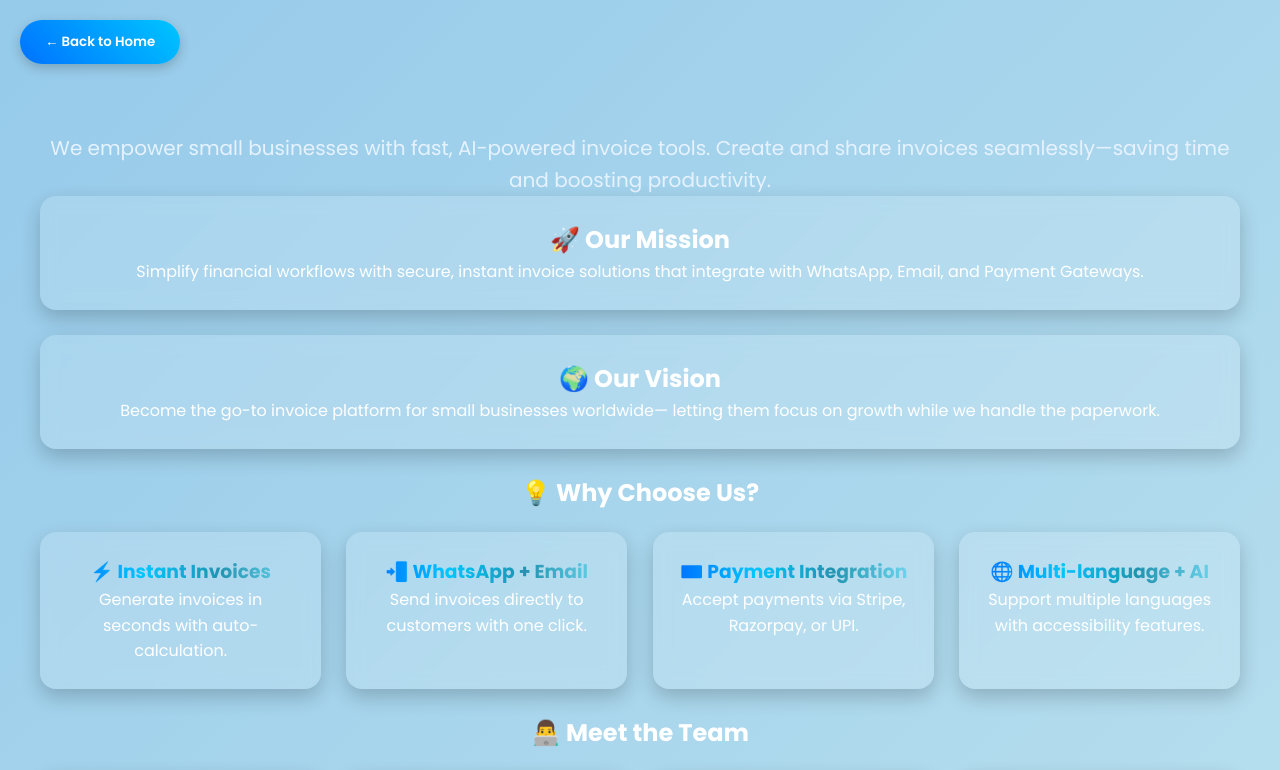
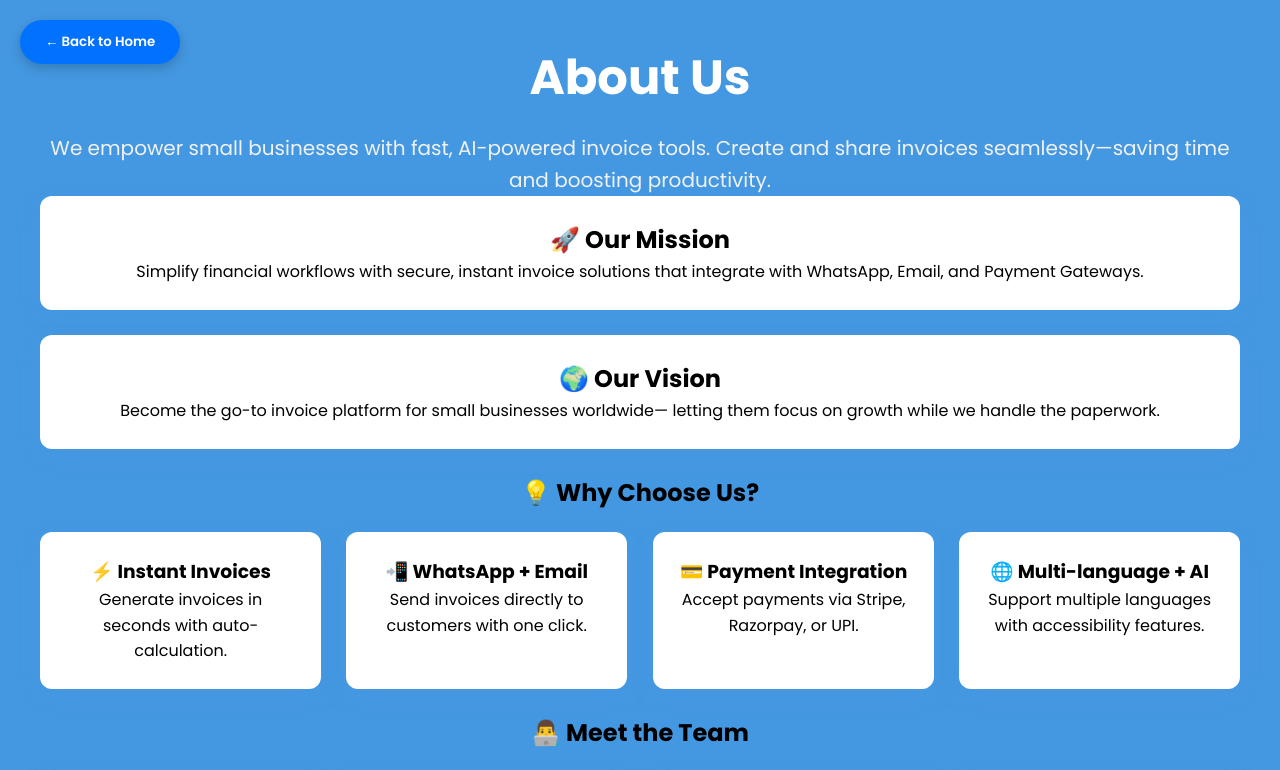
Before and after one commit to akankshapandit/FSD-hackathon, a React (Vite) app: page /about in a window 1280 px wide. Shown: the top 770 px of the page. Built offline with nearby package versions, Linux system fonts and the light colour scheme.

Commit message:
fix: updated about.css

```diff
--- a/src/Pages/About/About.css
+++ b/src/Pages/About/About.css
@@ -1,20 +1,11 @@
 .about-container {
   padding: 40px;
   font-family: 'Poppins', sans-serif;
-   background: linear-gradient(135deg, #4498e1, #d3f0f1);
-  background-size: 400% 400%;
-  animation: gradientBG 12s ease infinite;
+  background: #4498e1; /* Solid blue background */
   min-height: 100vh;
-  color: #fff;
+  color: #000; /* Default black text */
   text-align: center;
-  position: relative; /* Needed for absolute child */
-}
-
-/* Moving Gradient Background */
-@keyframes gradientBG {
-  0% { background-position: 0% 50%; }
-  50% { background-position: 100% 50%; }
-  100% { background-position: 0% 50%; }
+  position: relative;
 }
 
 /* Back Button - Top Left Corner */
@@ -22,7 +13,7 @@
   position: absolute;
   top: 20px;
   left: 20px;
-  background: linear-gradient(45deg, #0072ff, #00c6ff);
+  background: #0072ff;
   color: white;
   border: none;
   padding: 12px 25px;
@@ -34,46 +25,37 @@
 }
 
 .back-button:hover {
-  transform: scale(1.1) rotate(-2deg);
+  transform: scale(1.1);
   box-shadow: 0 6px 18px rgba(0,0,0,0.3);
 }
 
 /* Hero Section */
 .about-hero h1 {
   font-size: 48px;
-  background: linear-gradient(90deg, #0072ff, #00c6ff, #2193b0, #6dd5ed);
-  -webkit-background-clip: text;
-  -webkit-text-fill-color: transparent;
-  animation: pulseText 3s infinite;
-}
-
-@keyframes pulseText {
-  0%, 100% { transform: scale(1); }
-  50% { transform: scale(1.08); }
+  color: #fff; /* White heading text */
 }
 
 .about-hero p {
   font-size: 20px;
-  color: #e6f2ff;
+  color: #f1f1f1; /* Light gray for contrast */
   margin-top: 15px;
-  opacity: 0.9;
   animation: slideIn 1s ease forwards;
 }
 
 /* Cards (Mission, Vision, Values, Team) */
 .card, .value-card, .team-card {
-  background: rgba(255, 255, 255, 0.15);
-  border-radius: 16px;
+  background: #fff; /* White card background */
+  color: #000; /* Black text inside cards */
+  border-radius: 12px;
   padding: 25px;
-  box-shadow: 0 8px 20px rgba(0,0,0,0.2);
+  box-shadow: 0 8px 20px rgba(68, 152, 225, 0.3); /* Blue shadow */
   margin-bottom: 25px;
-  transition: all 0.4s ease;
-  backdrop-filter: blur(8px);
+  transition: all 0.3s ease;
 }
 
 .card:hover, .value-card:hover, .team-card:hover {
-  transform: translateY(-10px) rotate(1deg) scale(1.05);
-  box-shadow: 0 12px 30px rgba(0,0,0,0.3);
+  transform: translateY(-8px);
+  box-shadow: 0 12px 28px rgba(68, 152, 225, 0.5); /* Stronger blue shadow */
 }
 
 /* Values Grid */
@@ -88,18 +70,18 @@
 .team-card img {
   border-radius: 50%;
   margin-bottom: 15px;
-  border: 4px solid #fff;
+  border: 3px solid #4498e1;
   transition: transform 0.3s ease;
 }
 
 .team-card:hover img {
-  transform: rotate(360deg) scale(1.2);
+  transform: scale(1.1);
 }
 
 /* Fade + Pop Animation */
 .fade-in {
   opacity: 0;
-  transform: scale(0.8) translateY(30px);
+  transform: scale(0.9) translateY(30px);
   animation: popIn 0.8s forwards;
 }
 
@@ -122,18 +104,6 @@
 .delay-10 { animation-delay: 3s; }
 .delay-11 { animation-delay: 3.3s; }
 
-/* Fun Hover Glow */
-.value-card h3, .team-card h3 {
-  background: linear-gradient(90deg, #0072ff, #00c6ff, #2193b0, #6dd5ed);
-  -webkit-background-clip: text;
-  -webkit-text-fill-color: transparent;
-  transition: all 0.3s ease;
-}
-
-.value-card:hover h3, .team-card:hover h3 {
-  text-shadow: 0 0 15px rgba(173, 216, 230, 0.9);
-}
-
 /* Slide In Text Animation */
 @keyframes slideIn {
   from { opacity: 0; transform: translateY(40px); }
```
